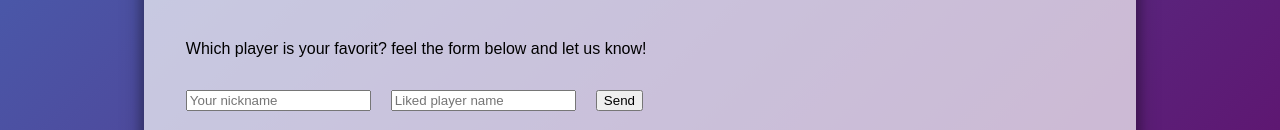
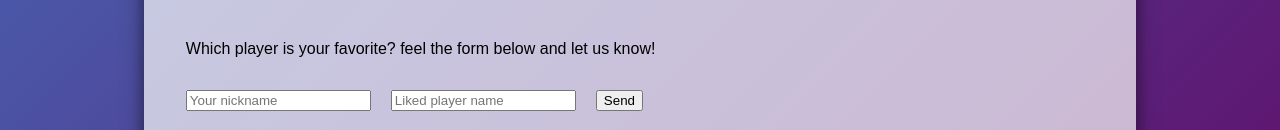
Before and after one commit to aviramyi/data-app-example-nextjs, a Next.js app: page /liked_player in a window 1280 px wide. Shown: the part 199-329 px from the top of the page. Built offline with nearby package versions, Linux system fonts and the light colour scheme; no server answers.

Commit message:
changed favorite spelling

```diff
--- a/pages/liked_player.js
+++ b/pages/liked_player.js
@@ -40,11 +40,11 @@ export default function LikedPlayerPage() {
         <div className="row">
             <div className="content">
                 <div className="contentDetails">
-                    Which player is your favorit? feel the form below and let us know!
+                    Which player is your favorite? feel the form below and let us know!
                 </div>
                 <div className="formContent">
                     {formResponseStatus ?
-                        <div>{formResponseStatus === 200 ? "Thank you. you favorit player has been logged" : "Something went wrong."}</div> :
+                        <div>{formResponseStatus === 200 ? "Thank you. you favorite player has been logged" : "Something went wrong."}</div> :
                         <form onSubmit={handleSubmit}>
                             <input className="formContent" id="form-user-nickname" placeholder="Your nickname" value={formData.user_nickname} onChange={handleChange} required />
                             <input className="formContent" id="form-player-name" placeholder="Liked player name" value={formData.player_name} onChange={handleChange} required />
```
